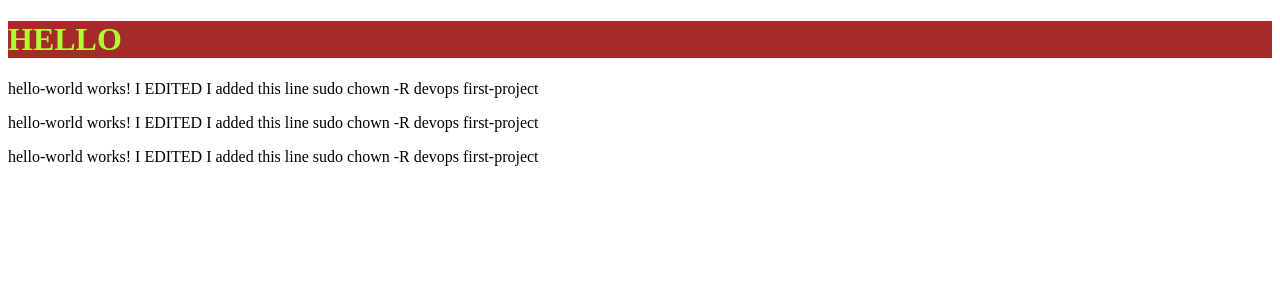
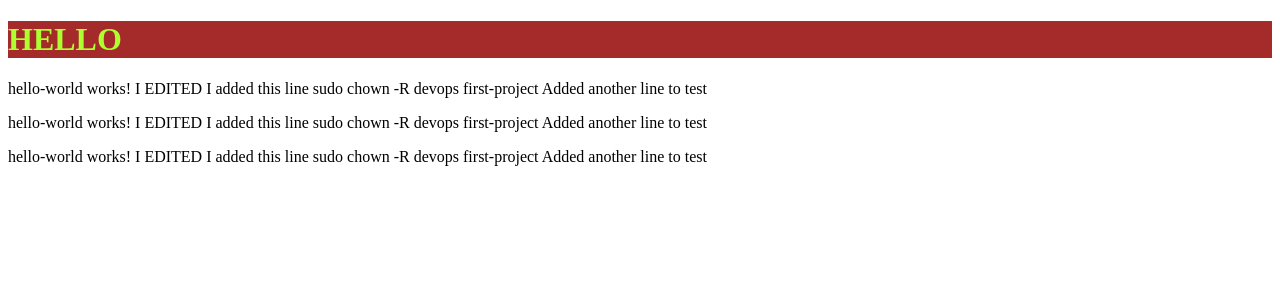
Before and after one commit to vidhurraj147/first-project, an Angular app: page / in a window 1280 px wide. Shown: the top 300 px of the page. Built offline with nearby package versions, Linux system fonts and the light colour scheme.

Commit message:
Edited another line

```diff
--- a/src/app/hello-world/hello-world.component.html
+++ b/src/app/hello-world/hello-world.component.html
@@ -2,4 +2,5 @@
   hello-world works! I EDITED
   I added this line
   sudo chown -R devops first-project
+  Added another line to test
 </p>
```
